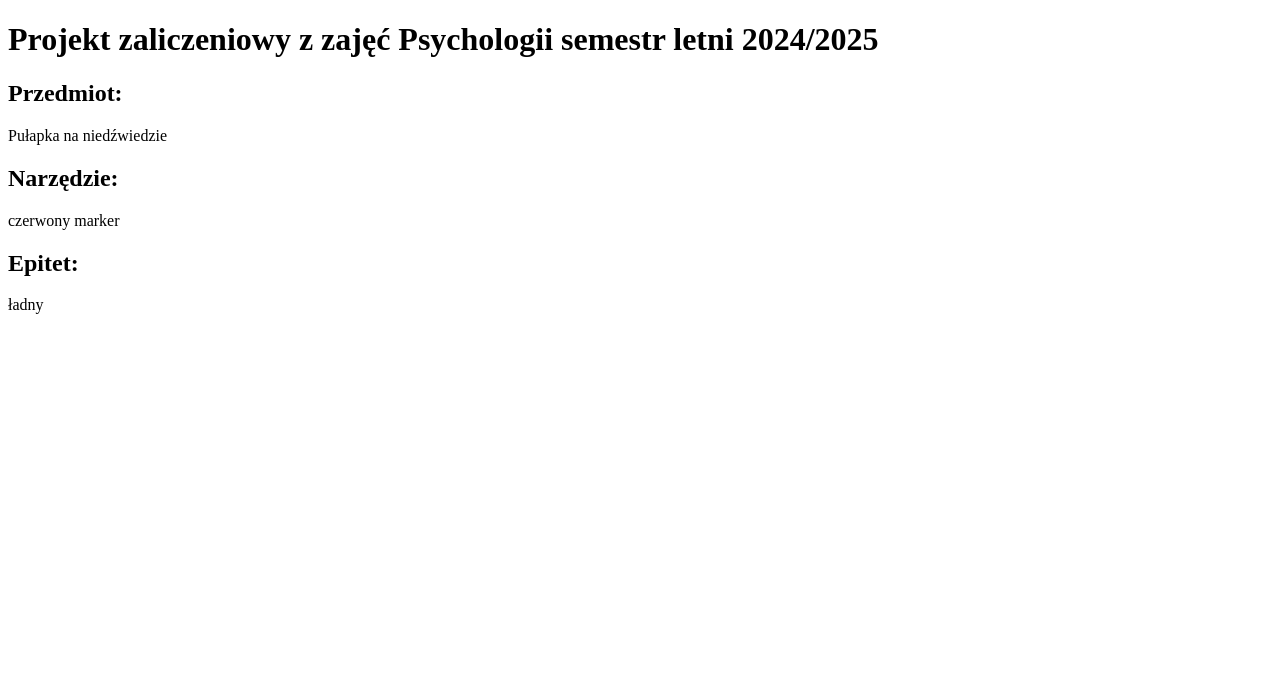
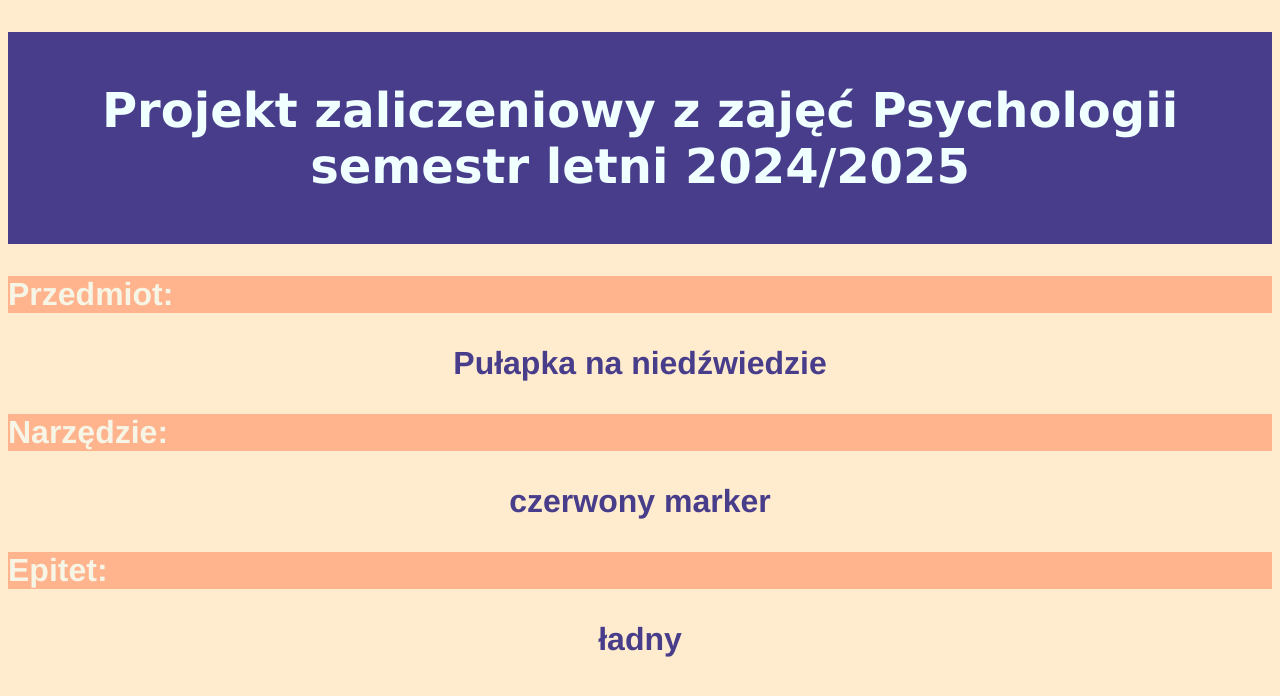
Before and after one commit to dulskaa/dulskaa.github.io, a plain HTML site: page index.html in a window 1280 px wide. Drawn offline with Linux system fonts and the light colour scheme.

Commit message:
Add files via upload

```diff
--- a/index.html
+++ b/index.html
@@ -2,10 +2,40 @@
 <html>
 <head>
     <title>Zaliczenie ASP psychologia 2025</title>
+    <style>
+       body {background-color: blanchedalmond;}
+       h1 { color: azure;
+            background-color: darkslateblue;
+            text-align: center;
+            font-family: verdana;
+            font-weight: bold;
+            font-size: 300%;
+        }
+       h2 { color: azure;
+            background-color: coral;
+            opacity: 0.5;
+            border: 15px coral;
+            font-family: helvetica;
+            font-size: 200%; }
+       p {  color: darkslateblue;
+            font-weight: 900;
+            font-size: 200%;
+            font-family: helvetica;
+            text-align: center;}
+
+            div {
+            background-color: darkslateblue;
+            width: 1000;
+            border: 15px darkslateblue;
+            padding: 50px;
+            margin: 20px;
+}
+
+    </style>
 </head>
 
 <body>
-<header><h1> Projekt zaliczeniowy z zajęć Psychologii semestr letni 2024/2025 </h1></header>
+<header><h1> <div>Projekt zaliczeniowy z zajęć Psychologii semestr letni 2024/2025 </div></h1></header>
 
 <main>
 <h2>Przedmiot:</h2>
@@ -78,7 +108,9 @@
         "Agresywny",
         "Przyćpany",
         "Zkacowany",
-        "Futurystyczny"
+        "Futurystyczny",
+        "komiksowy",
+        "do góry nogami",
     ];
 
 
```
